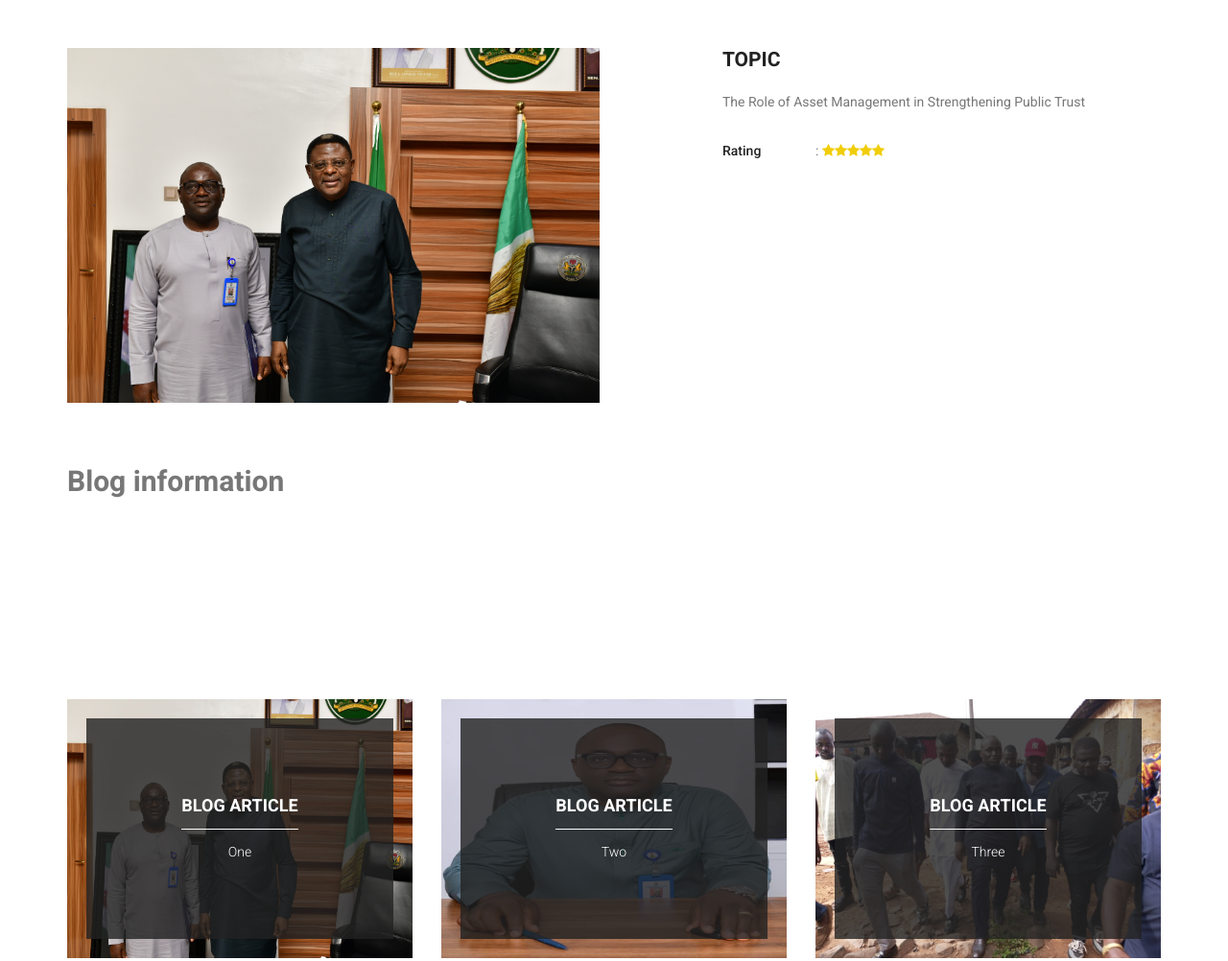
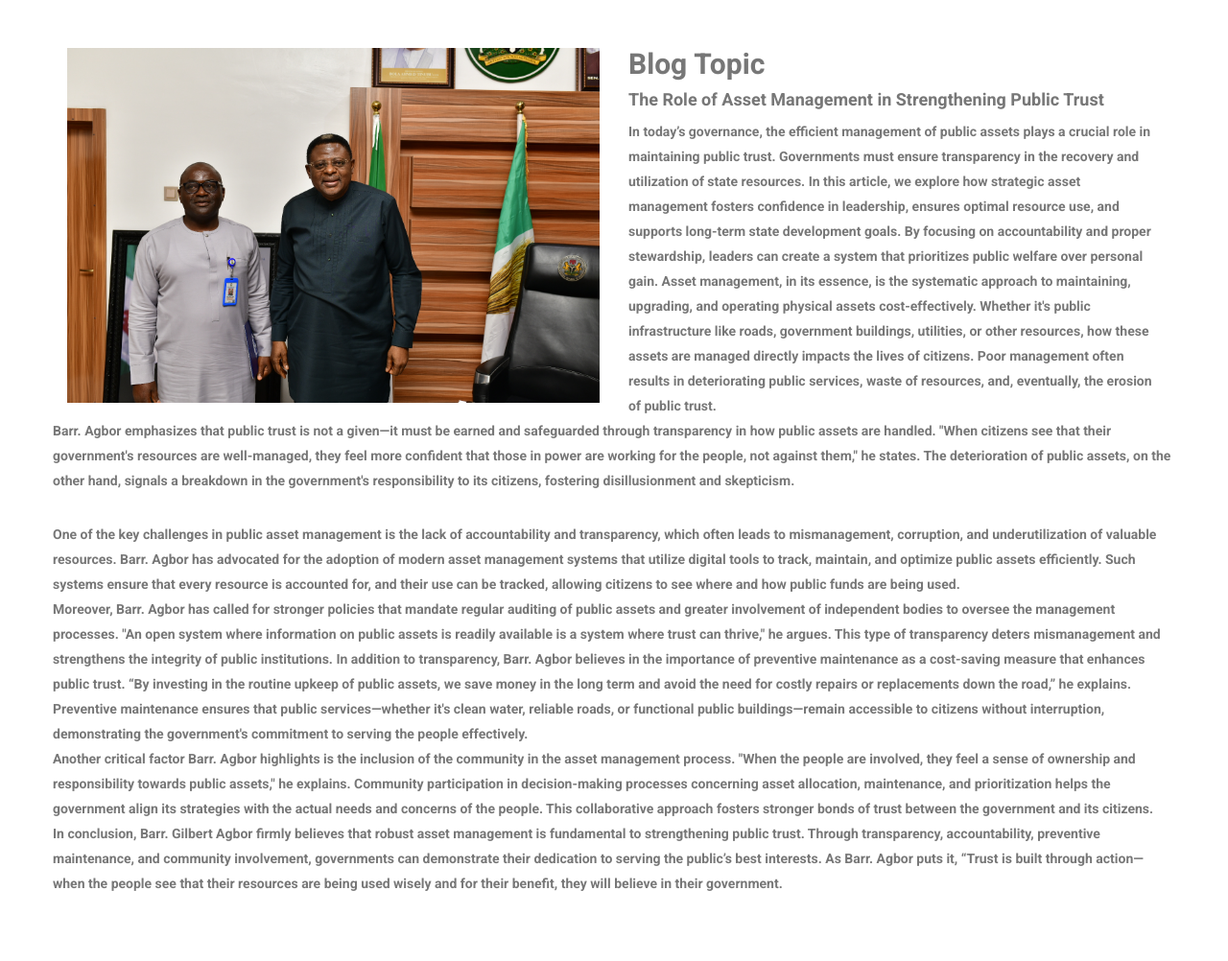
Before and after one commit to Mullahbabs/gilbertagbor, a plain HTML site: page blog1.html in a window 1280 px wide. Shown: the part 500-1502 px from the top of the page at 96% size. Drawn offline with Linux system fonts and the light colour scheme.

Commit message:
blog text

```diff
--- a/blog1.html
+++ b/blog1.html
@@ -79,16 +79,22 @@
 							</div>
 						</div>
 						<div class="col-md-6">
-							<div class="portfolio_right_text">
-								<h4>Topic</h4>
-								<p>The Role of Asset Management in Strengthening Public Trust</p>
-								<ul class="list">
-									<li><span>Rating</span>: <i class="fa fa-star"></i><i class="fa fa-star"></i><i class="fa fa-star"></i><i class="fa fa-star"></i><i class="fa fa-star"></i></li>
-								</ul>
+							<div class="portfolio_text">
+								<h2> Blog Topic</h2>
+								<h4 style="font-weight: bolder;">The Role of Asset Management in Strengthening Public Trust</h4>
+	                            <p style="font-weight: bolder;">In today’s governance, the efficient management of public assets plays a crucial role in maintaining public trust. Governments must ensure transparency in the recovery and utilization of state resources. In this article, we explore how strategic asset management fosters confidence in leadership, ensures optimal resource use, and supports long-term state development goals.
+									By focusing on accountability and proper stewardship, leaders can create a system that prioritizes public welfare over personal gain.
+                                  <strong>A</strong>sset management, in its essence, is the systematic approach to maintaining, upgrading, and operating physical assets cost-effectively. Whether it's public infrastructure like roads, government buildings, utilities, or other resources, how these assets are managed directly impacts the lives of citizens. Poor management often results in deteriorating public services, waste of resources, and, eventually, the erosion of public trust.</p>
+                                </div>
 							</div>
-						</div>
+                    <p style="font-weight: bolder;"><strong>B</strong>arr. Agbor emphasizes that public trust is not a given—it must be earned and safeguarded through transparency in how public assets are handled. "When citizens see that their government's resources are well-managed, they feel more confident that those in power are working for the people,
+                         not against them," he states. The deterioration of public assets, on the other hand, signals a breakdown in the government's responsibility to its citizens, fostering disillusionment and skepticism.</p>
+                         <p style="font-weight: bolder;">One of the key challenges in public asset management is the lack of accountability and transparency, which often leads to mismanagement, corruption, and underutilization of valuable resources. Barr. Agbor has advocated for the adoption of modern asset management systems that utilize digital tools to track, maintain, and optimize public assets efficiently. Such systems ensure that every resource is accounted for, and their use can be tracked, allowing citizens to see where and how public funds are being used.<br>
+                            <strong>M</strong>oreover, Barr. Agbor has called for stronger policies that mandate regular auditing of public assets and greater involvement of independent bodies to oversee the management processes. "An open system where information on public assets is readily available is a system where trust can thrive," he argues. This type of transparency deters mismanagement and strengthens the integrity of public institutions.
+                            In addition to transparency, Barr. Agbor believes in the importance of preventive maintenance as a cost-saving measure that enhances public trust. “By investing in the routine upkeep of public assets, we save money in the long term and avoid the need for costly repairs or replacements down the road,” he explains. Preventive maintenance ensures that public services—whether it's clean water, reliable roads, or functional public buildings—remain accessible to citizens without interruption, demonstrating the government's commitment to serving the people effectively.<br>
+                            Another critical factor Barr. Agbor highlights is the inclusion of the community in the asset management process. "When the people are involved, they feel a sense of ownership and responsibility towards public assets," he explains. Community participation in decision-making processes concerning asset allocation, maintenance, and prioritization helps the government align its strategies with the actual needs and concerns of the people. This collaborative approach fosters stronger bonds of trust between the government and its citizens.<br>
+                            In conclusion, Barr. Gilbert Agbor firmly believes that robust asset management is fundamental to strengthening public trust. Through transparency, accountability, preventive maintenance, and community involvement, governments can demonstrate their dedication to serving the public’s best interests. As Barr. Agbor puts it, “Trust is built through action—when the people see that their resources are being used wisely and for their benefit, they will believe in their government.</p>
 					</div>
-                    <h2>Blog information</h2>
         		</div>
         	</div>
         </section>
```
